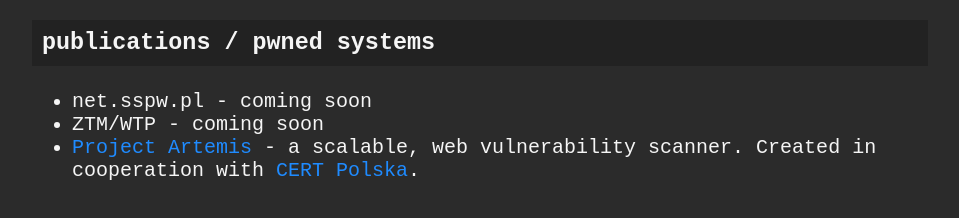
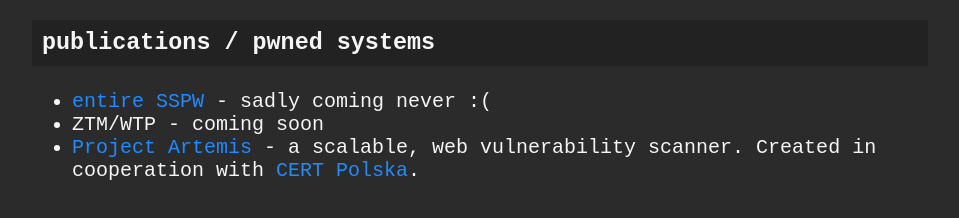
Before and after one commit to KNCyber/kncyber.pl, an Eleventy site: page publications.md in a window 1280 px wide. Shown: the part 174-392 px from the top of the page, without its empty margins (160-1119 px from the left). Built offline with nearby package versions, Linux system fonts and the light colour scheme; Eleventy itself is replaced by a stand-in of ours; files that its build step writes are made by us from their sources.

Commit message:
update SSPW (#4)

```diff
--- a/publications.md
+++ b/publications.md
@@ -3,6 +3,6 @@ layout: "layouts/post.njk"
 ---
 ### publications / pwned systems
 
-- net.sspw.pl - coming soon
+- [entire SSPW](https://sspw.pl/) - sadly coming never :(
 - ZTM/WTP - coming soon
 - [Project Artemis](https://cert.pl/skanowanie/) - a scalable, web vulnerability scanner. Created in cooperation with [CERT Polska](https://cert.pl).
```
